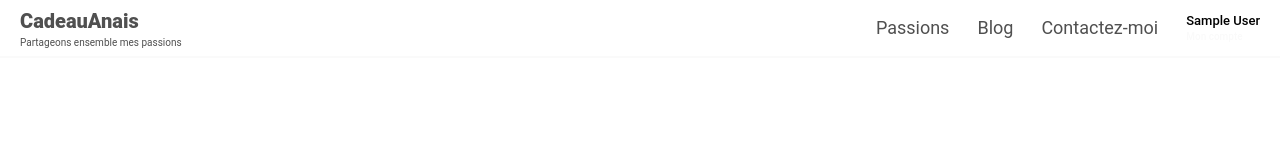
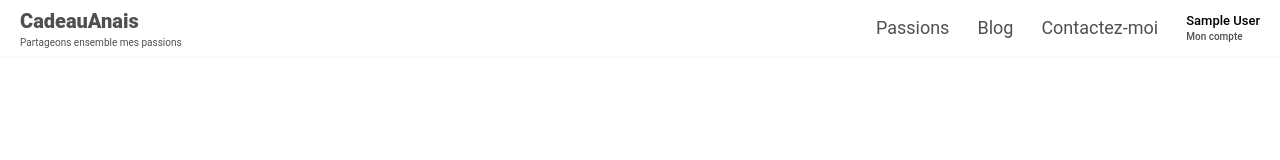
Before and after one commit to lespacito/anaisrepo, a Next.js app: page / in a window 1280 px wide. Shown: the top 160 px of the page. Built offline with nearby package versions, Linux system fonts and the light colour scheme; no server answers; the database is empty; sample sign-in values are in the browser's storage.

Commit message:
minor updated

```diff
--- a/app/ui/components/navigation/account-link-profil.tsx
+++ b/app/ui/components/navigation/account-link-profil.tsx
@@ -13,7 +13,7 @@ export const AccountNavLinkProfil = () => {
         <Typography variant="caption2" weight="medium" className="truncate">
           {displayName ? displayName : "Bienvenue"}
         </Typography>
-        <Typography variant="caption4" weight="medium" theme="background">
+        <Typography variant="caption4" weight="medium" theme="secondary">
           Mon compte
         </Typography>
       </div>
```
